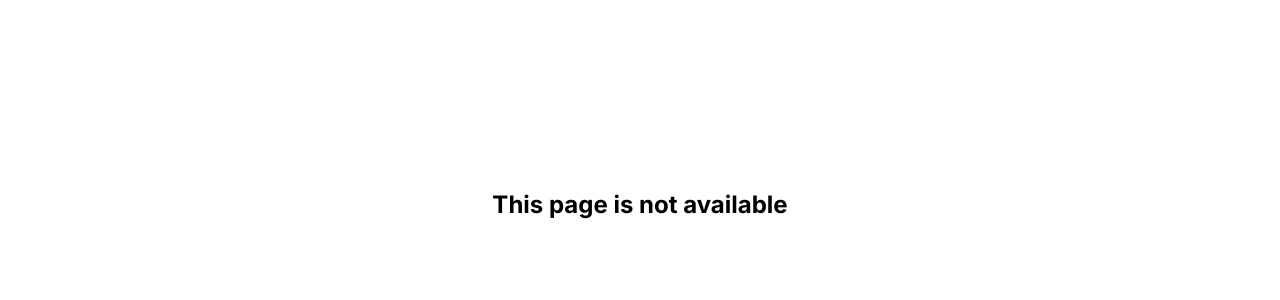
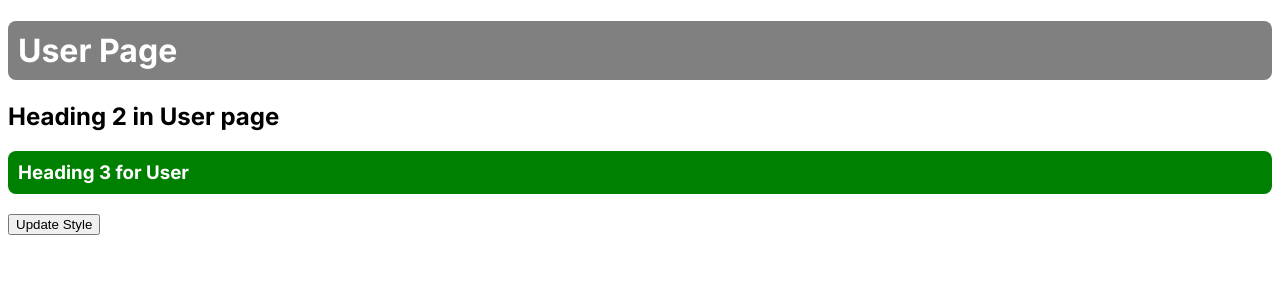
Before and after one commit to Shahrukh-elRed/next-js-demo, a Next.js app: page /user in a window 1280 px wide. Before the commit this address had no page. Shown: the top 300 px of the page. Built offline with nearby package versions, Linux system fonts and the light colour scheme.

Commit message:
global and inline css

```diff
--- a/src/app/globals.css
+++ b/src/app/globals.css
@@ -3,3 +3,10 @@
     justify-content: center;
     margin-top: 15%;
 }
+
+h1 {
+    background-color: black;
+    color: #fff;
+    border-radius: 8px;
+    padding: 10px;
+}
--- a/src/app/page.js
+++ b/src/app/page.js
@@ -11,6 +11,10 @@ export default function Home() {
       <br />
       <h1>fetch data with API in Server Component</h1>
       <Link href="/serverproductlist">Go to Server Products List</Link>
+      <br />
+      <br />
+      <h1>Global and inline styles component</h1>
+      <Link href="/user">Go to Global and inline styles component</Link>
     </main>
   )
 }
--- /dev/null
+++ b/src/app/user/page.js
@@ -0,0 +1,20 @@
+"use client"
+import { useState } from "react"
+
+const User = () => {
+    const [h3Style, setH3Style] = useState({ backgroundColor: "green", color: "#fff", padding: "10px", borderRadius: "8px" })
+  return (
+    <div>
+        <h1 style={{ backgroundColor: "grey", color: "#fff", padding: "10px", borderRadius: "8px" }}>
+            User Page
+        </h1>
+        <h2>Heading 2 in User page</h2>
+        <h3 style={h3Style}>Heading 3 for User</h3>
+        <button onClick={() => setH3Style({ backgroundColor: "red", color: "#fff", padding: "10px", borderRadius: "8px" })}>
+            Update Style
+        </button>
+    </div>
+  )
+}
+
+export default User
```
